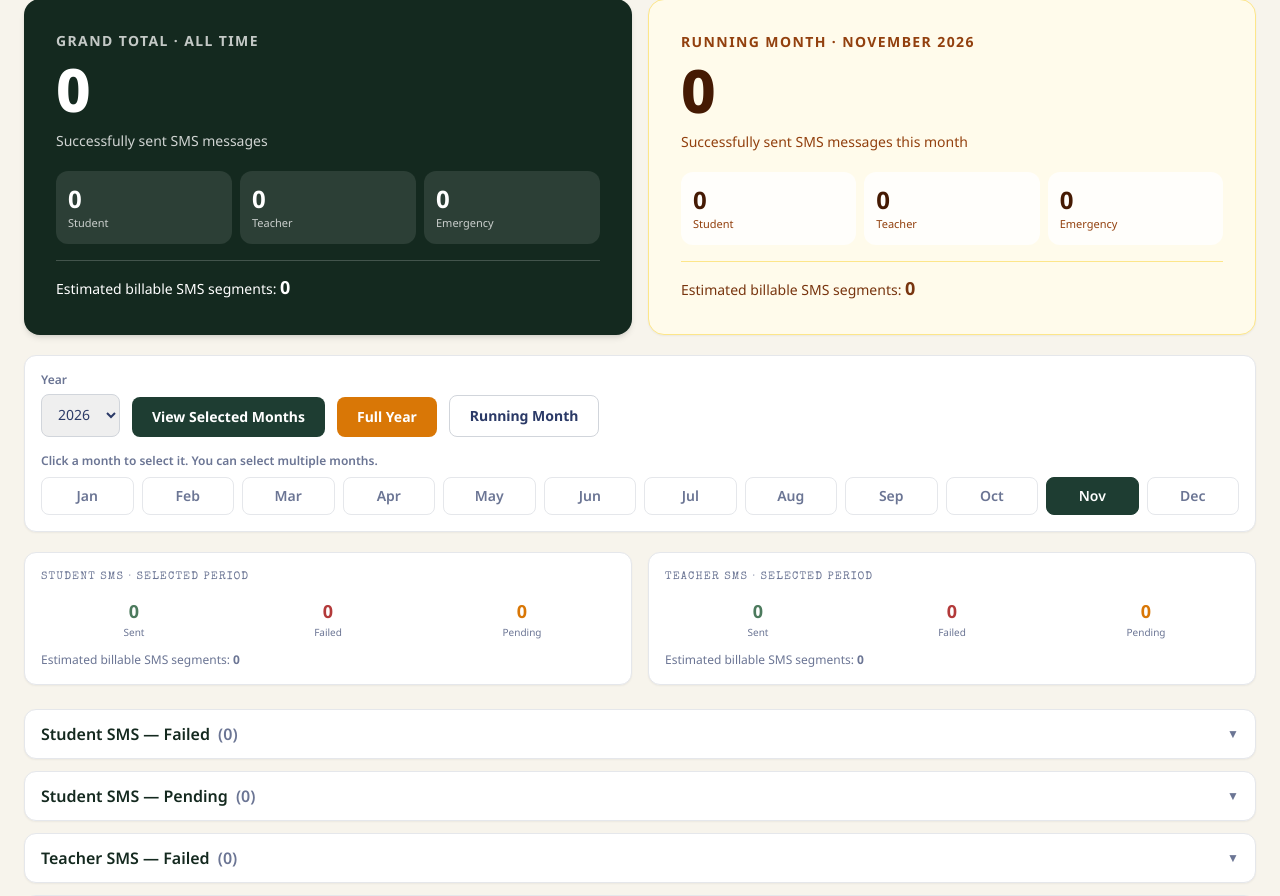
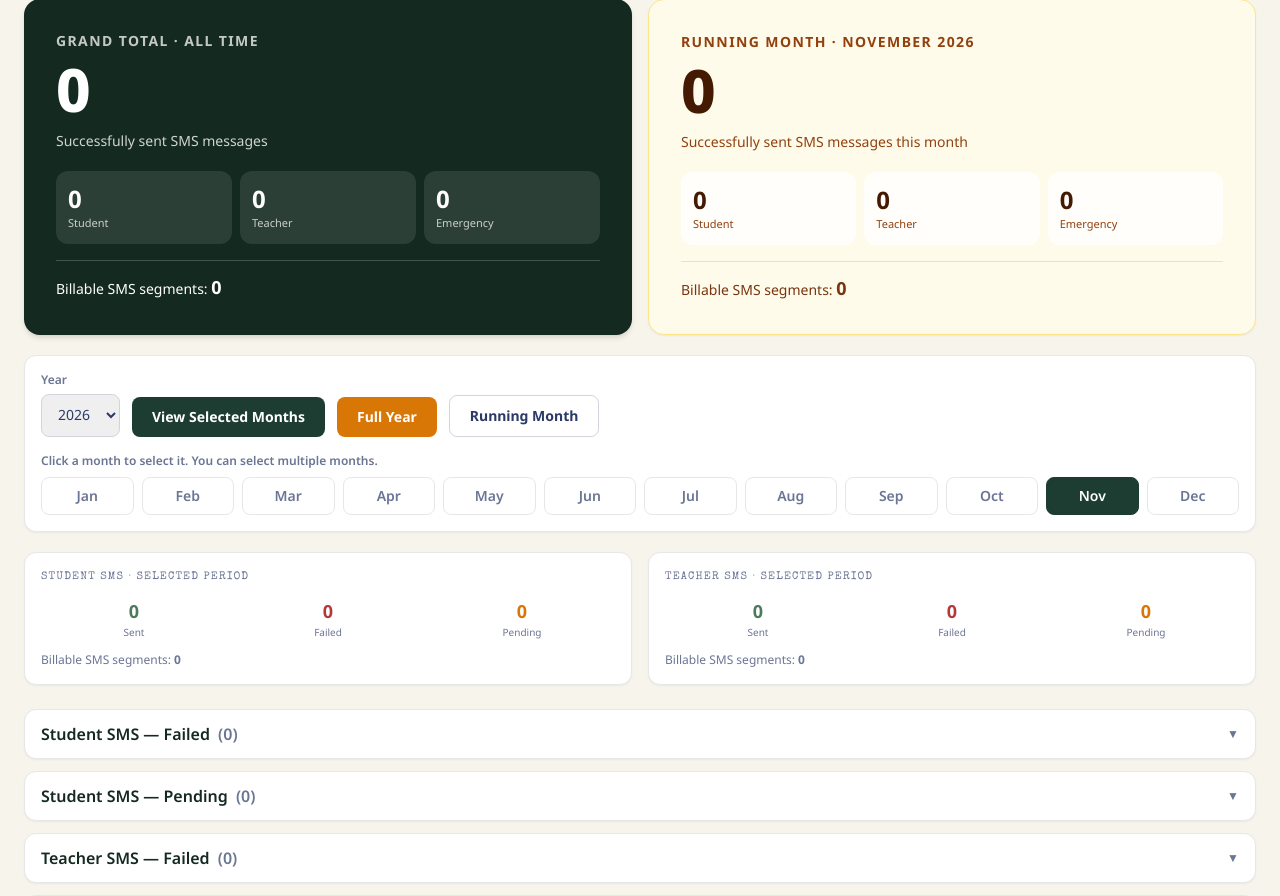
Before and after one commit to MMunna5/School-attendance, a Django app: page /admin-panel/sms-status/ in a window 1280 px wide. Shown: the part 89-985 px from the top of the page. Run offline with Django 5.2, Linux system fonts and the light colour scheme; the visitor is signed in with stand-in values (Sample User, id 1); data that the repository does not hold is empty; some libraries are stand-ins or nearby versions.

Commit message:
Show exact billable SMS segment count without estimate label

```diff
--- a/attendance/templates/attendance/sms_status.html
+++ b/attendance/templates/attendance/sms_status.html
@@ -31,7 +31,7 @@
             <div class="rounded-xl bg-white/10 px-3 py-3"><div class="text-2xl font-bold">{{ all_time_teacher_sent }}</div><div class="text-[11px] text-white/75">Teacher</div></div>
             <div class="rounded-xl bg-white/10 px-3 py-3"><div class="text-2xl font-bold">{{ all_time_emergency_sent }}</div><div class="text-[11px] text-white/75">Emergency</div></div>
         </div>
-        <div class="mt-4 border-t border-white/20 pt-3 text-sm">Estimated billable SMS segments: <strong class="text-lg">{{ all_time_segments }}</strong></div>
+        <div class="mt-4 border-t border-white/20 pt-3 text-sm">Billable SMS segments: <strong class="text-lg">{{ all_time_segments }}</strong></div>
     </div>
 
     <div class="bg-amber-50 border border-amber-200 rounded-2xl p-6 sm:p-8 shadow-sm">
@@ -43,7 +43,7 @@
             <div class="rounded-xl bg-white/80 px-3 py-3"><div class="text-2xl font-bold text-amber-950">{{ current_month_totals.teacher }}</div><div class="text-[11px] text-amber-800">Teacher</div></div>
             <div class="rounded-xl bg-white/80 px-3 py-3"><div class="text-2xl font-bold text-amber-950">{{ current_month_totals.emergency }}</div><div class="text-[11px] text-amber-800">Emergency</div></div>
         </div>
-        <div class="mt-4 border-t border-amber-200 pt-3 text-sm text-amber-900">Estimated billable SMS segments: <strong class="text-lg">{{ current_month_totals.segments }}</strong></div>
+        <div class="mt-4 border-t border-amber-200 pt-3 text-sm text-amber-900">Billable SMS segments: <strong class="text-lg">{{ current_month_totals.segments }}</strong></div>
     </div>
 </div>
 
@@ -122,7 +122,7 @@
             <div><div class="text-lg font-bold text-absent">{{ counts.student.failed }}</div><div class="text-[10px] text-ink-soft">Failed</div></div>
             <div><div class="text-lg font-bold text-amber-600">{{ counts.student.pending }}</div><div class="text-[10px] text-ink-soft">Pending</div></div>
         </div>
-        <div class="text-xs text-ink-soft mt-3">Estimated billable SMS segments: <strong>{{ counts.student.segments }}</strong></div>
+        <div class="text-xs text-ink-soft mt-3">Billable SMS segments: <strong>{{ counts.student.segments }}</strong></div>
     </div>
     <div class="bg-white border border-gray-200 rounded-xl p-4 shadow-sm">
         <div class="font-display text-[11px] tracking-widest uppercase text-ink-soft mb-3">Teacher SMS · Selected Period</div>
@@ -131,7 +131,7 @@
             <div><div class="text-lg font-bold text-absent">{{ counts.teacher.failed }}</div><div class="text-[10px] text-ink-soft">Failed</div></div>
             <div><div class="text-lg font-bold text-amber-600">{{ counts.teacher.pending }}</div><div class="text-[10px] text-ink-soft">Pending</div></div>
         </div>
-        <div class="text-xs text-ink-soft mt-3">Estimated billable SMS segments: <strong>{{ counts.teacher.segments }}</strong></div>
+        <div class="text-xs text-ink-soft mt-3">Billable SMS segments: <strong>{{ counts.teacher.segments }}</strong></div>
     </div>
 </div>
 
```
